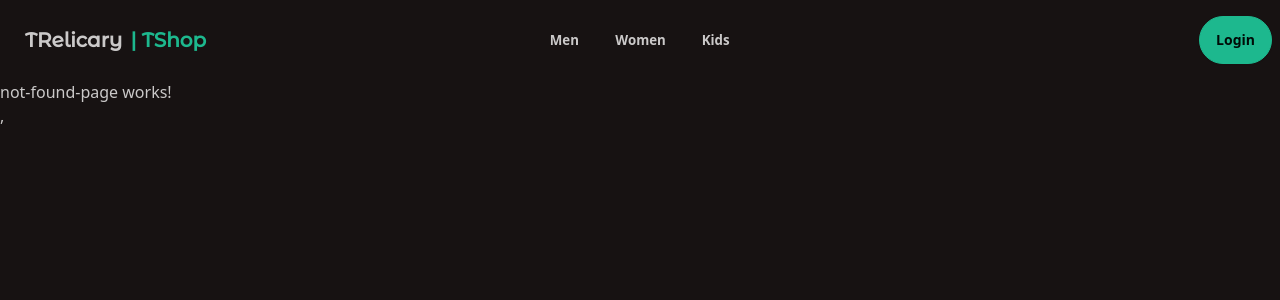
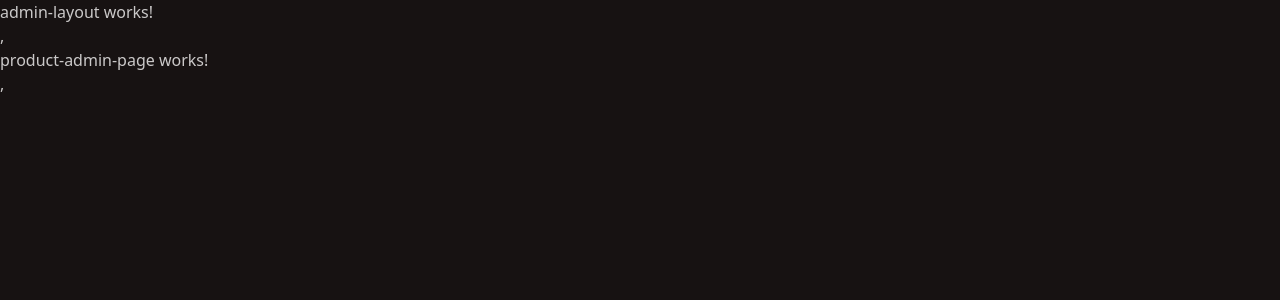
Before and after one commit to relicary/relicary-shop, an Angular app: page /admin/products in a window 1280 px wide. Shown: the top 300 px of the page. Built offline with nearby package versions, Linux system fonts and the light colour scheme.

Commit message:
Added structure for admin panel

```diff
--- /dev/null
+++ b/src/app/admin-dashboard/admin-dashboard.routes.ts
@@ -0,0 +1,17 @@
+import { Routes } from '@angular/router';
+import { AdminDashboardLayoutComponent } from './layouts/admin-dashboard-layout/admin-dashboard-layout.component';
+import { ProductAdminPageComponent } from './pages/product-admin-page/product-admin-page.component';
+
+export const adminDashboardRoutes: Routes = [
+  {
+    path: '',
+    component: AdminDashboardLayoutComponent,
+    children: [
+      { path: 'products', component: ProductAdminPageComponent },
+      { path: 'product/:id', component: ProductAdminPageComponent },
+      { path: '**', redirectTo: 'products' },
+    ],
+  },
+];
+
+export default adminDashboardRoutes;
--- /dev/null
+++ b/src/app/admin-dashboard/layouts/admin-dashboard-layout/admin-dashboard-layout.component.css
@@ -0,0 +1,3 @@
+:host {
+  display: block;
+}
--- /dev/null
+++ b/src/app/admin-dashboard/layouts/admin-dashboard-layout/admin-dashboard-layout.component.html
@@ -0,0 +1,4 @@
+<p>admin-layout works!</p>
+,
+
+<router-outlet />
--- /dev/null
+++ b/src/app/admin-dashboard/pages/product-admin-page/product-admin-page.component.css
@@ -0,0 +1,3 @@
+:host {
+  display: block;
+}
--- /dev/null
+++ b/src/app/admin-dashboard/pages/product-admin-page/product-admin-page.component.html
@@ -0,0 +1 @@
+<p>product-admin-page works!</p>,
--- /dev/null
+++ b/src/app/admin-dashboard/pages/products-admin-page/products-admin-page.component.css
@@ -0,0 +1,3 @@
+:host {
+  display: block;
+}
--- /dev/null
+++ b/src/app/admin-dashboard/pages/products-admin-page/products-admin-page.component.html
@@ -0,0 +1 @@
+<p>products-admin-page works!</p>,
--- a/src/app/app.routes.ts
+++ b/src/app/app.routes.ts
@@ -14,6 +14,10 @@
     ],
   },
   {
+    path: 'admin',
+    loadChildren: () => import('./admin-dashboard/admin-dashboard.routes'),
+  },
+  {
     path: '',
     loadChildren: () => import('./store-front/store-front.routes'),
   },
--- a/src/app/auth/interceptors/auth.interceptor.ts
+++ b/src/app/auth/interceptors/auth.interceptor.ts
@@ -13,8 +13,6 @@
 ): Observable<HttpEvent<unknown>> {
   const token = inject(AuthService).token();
 
-  console.log({ token });
-
   const newReq = req.clone({
     headers: req.headers.append('Authorization', `Bearer ${token}`),
   });
```
Also changed, not shown: src/app/admin-dashboard/layouts/admin-dashboard-layout/admin-dashboard-layout.component.ts (added, +10 -0 lines), src/app/admin-dashboard/pages/product-admin-page/product-admin-page.component.ts (added, +9 -0 lines), src/app/admin-dashboard/pages/products-admin-page/products-admin-page.component.ts (added, +9 -0 lines), 1 other file (tests, documents, lock files or other folders).
